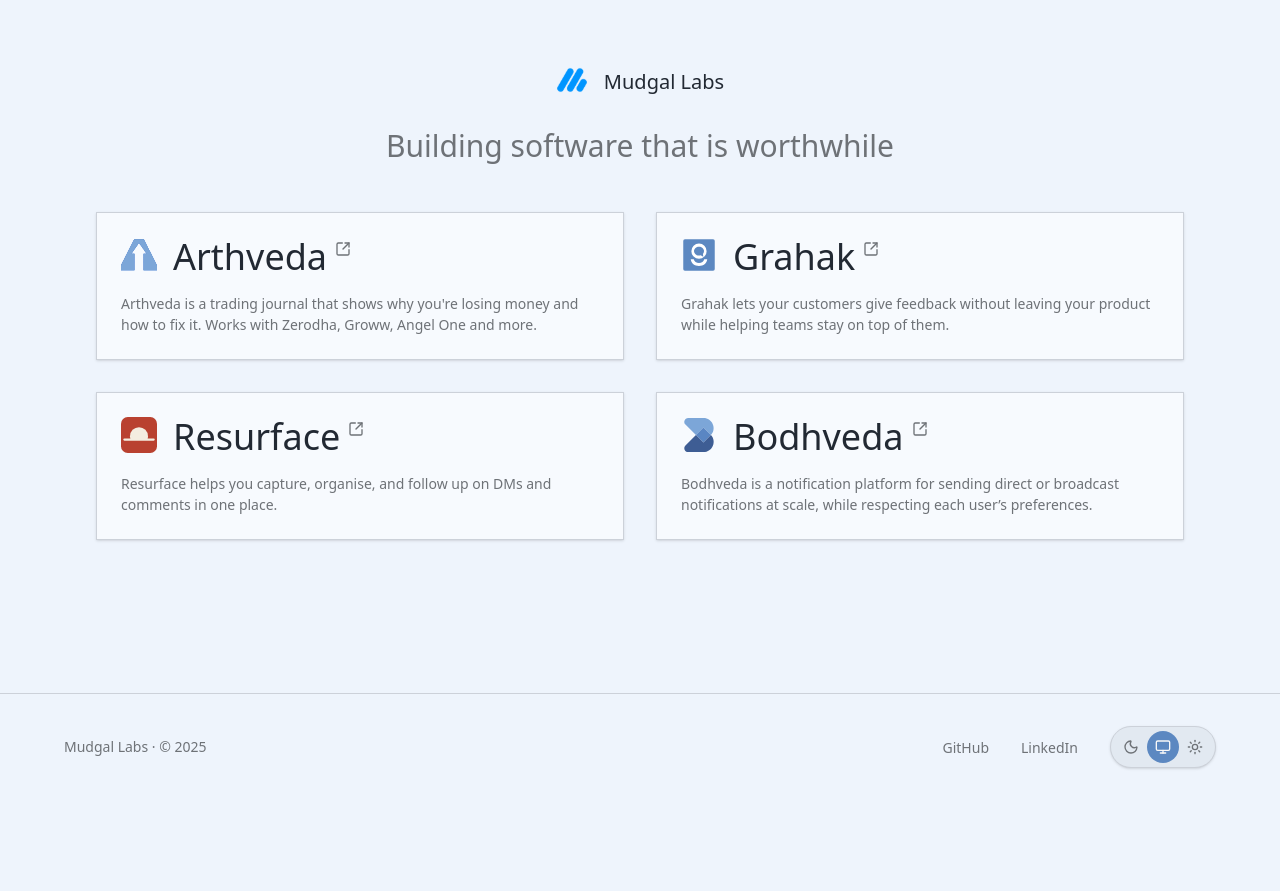
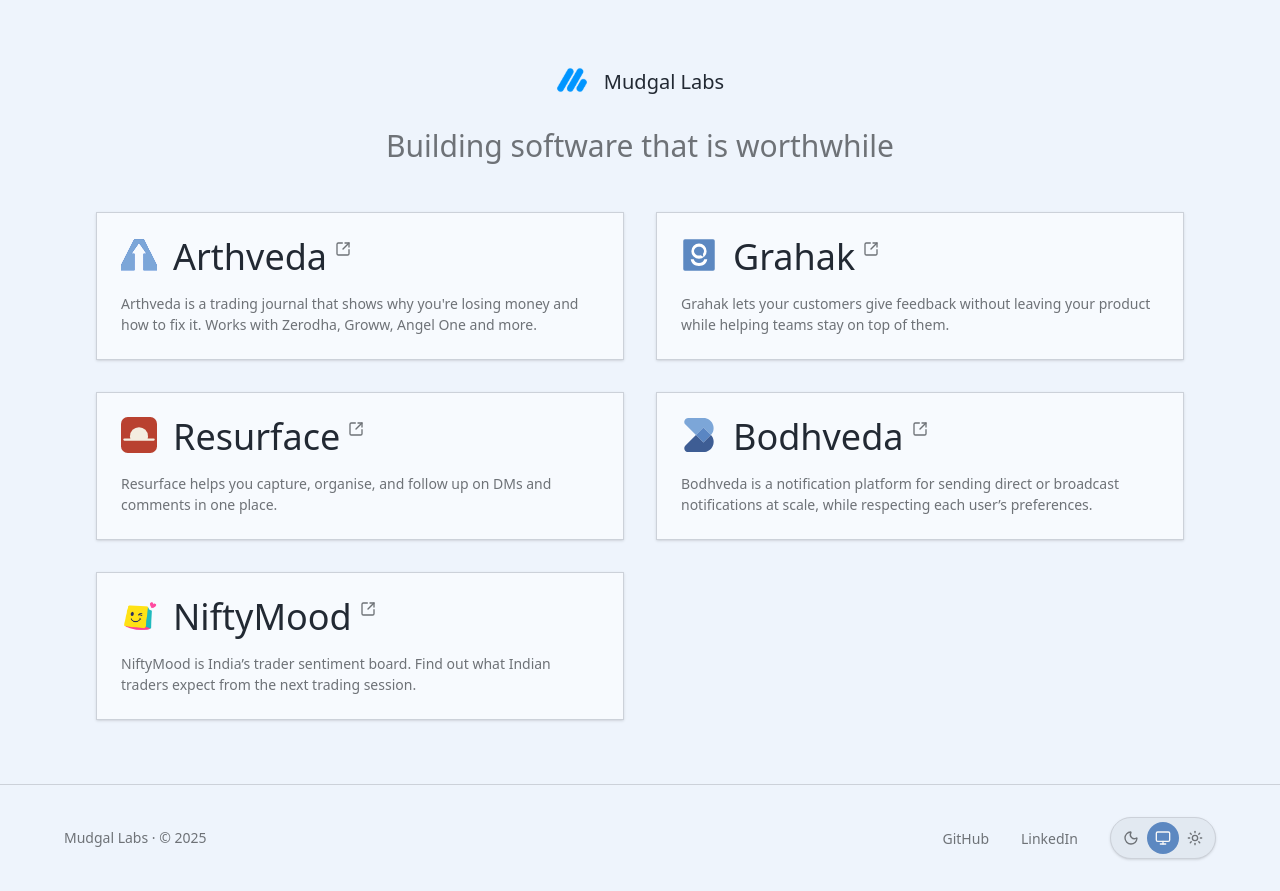
Before and after one commit to MudgalLabs/mudgallabs.com, a Next.js app: page / in a window 1280 px wide. Before the commit the page ends 800 px from the top, so only its background shows below. Built offline with nearby package versions, Linux system fonts and the light colour scheme.

Commit message:
feat: add nifty mood listing

```diff
--- a/app/page.tsx
+++ b/app/page.tsx
@@ -40,6 +40,13 @@
         description:
             "Bodhveda is a notification platform for sending direct or broadcast notifications at scale, while respecting each user’s preferences.",
         website: "https://bodhveda.com",
+    },
+    {
+        name: "NiftyMood",
+        logo: "/nifty-mood.png",
+        description:
+            "NiftyMood is India’s trader sentiment board. Find out what Indian traders expect from the next trading session.",
+        website: "https://niftymood.in",
     },
 ];
 
```
Also changed, not shown: public/nifty-mood.png (added).
